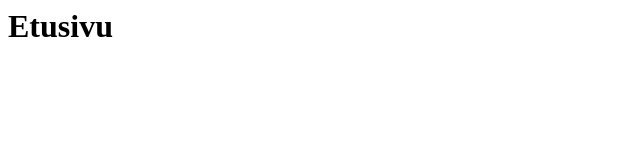
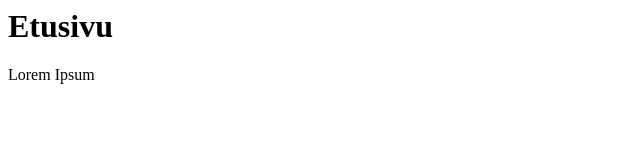
Before and after one commit to OnniPajarinen/Javis, a plain HTML site: page Workshop1/index.html in a window 1280 px wide. Shown: the full height of the page, 0-640 px from the left. Drawn offline with Linux system fonts and the light colour scheme.

Commit message:
Update index.html

```diff
--- a/Workshop1/index.html
+++ b/Workshop1/index.html
@@ -4,5 +4,8 @@
     <h1>
         Etusivu
     </h1>
+    <p>
+        Lorem Ipsum
+    </p>
 </body>
 </html>
```
